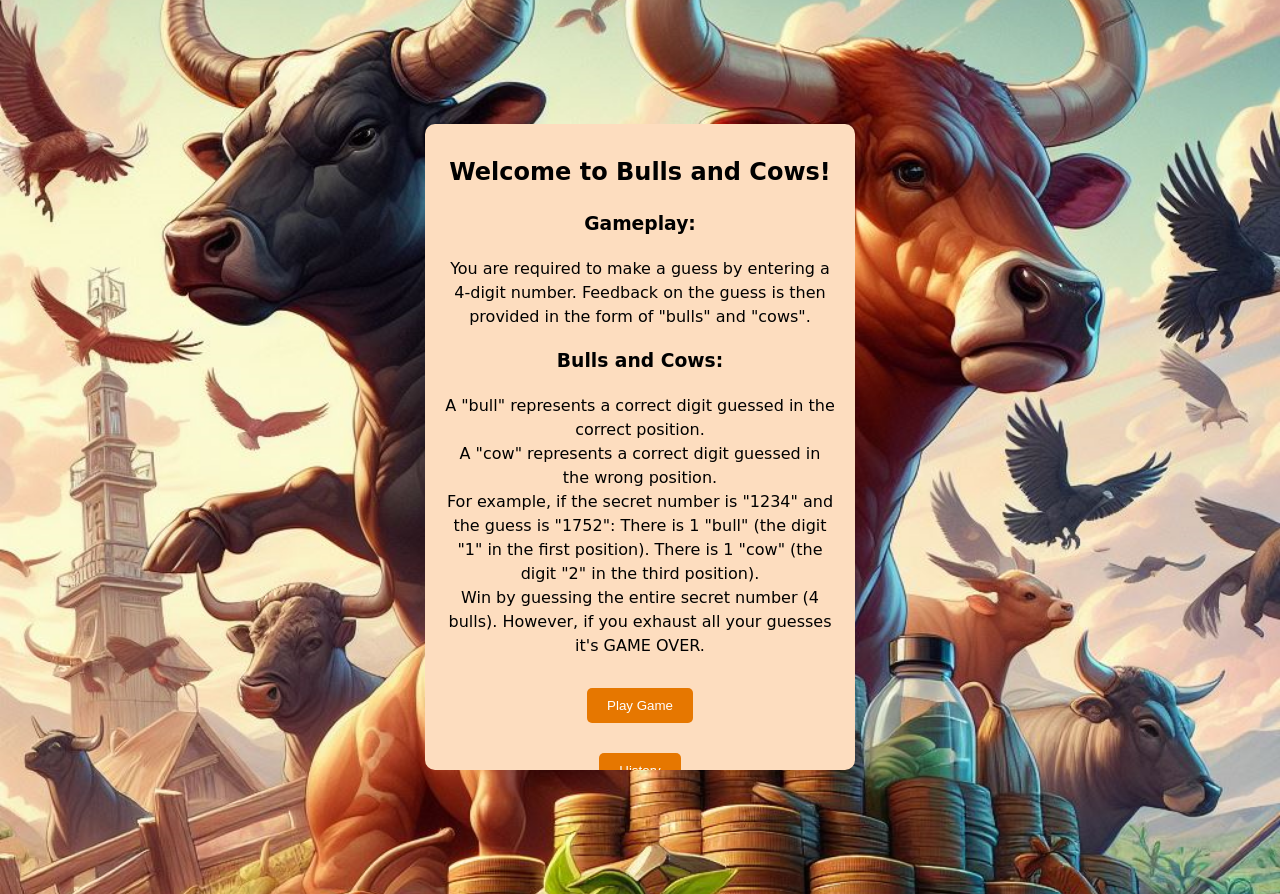
After one commit to DeepthiValachery/BullsAndCows, a Flask app: template App/templates/welcome.html in a window 1280 px wide. The commit adds this page. Run offline with Flask 3, Linux system fonts and the light colour scheme; the template is opened without the code that fills it, so the values that code supplies are empty.

Commit message:
Updated index, added secret number function and inserted welcome screen.

```diff
--- a/App/models/user.py
+++ b/App/models/user.py
@@ -34,12 +34,12 @@ class CurrentGame(db.Model):
 
     def __init__(self, userID, secretNumber, attempts_left = 12, is_Won = False):
         self.userID = userID
-        self.secretNumber = secretNumber
+        self.secretNumber = self.secretNumber
         self.attempts_left = attempts_left
         self.is_Won = is_Won
 
     def is_game_over(self, guess):
-        if (guess == self.secretNumber ):
+        if (guess == self.secretNumber):
             return True
         return False
 
@@ -52,7 +52,6 @@ class CurrentGame(db.Model):
             elif guess[i] in self.secretNumber:
                 cows += 1
         return bulls, cows
-
 
 class UserGuesses(db.Model):
     guessID = db.Column(db.Integer,primary_key = True)
--- a/App/templates/game_play.html
+++ b/App/templates/game_play.html
@@ -13,8 +13,8 @@
       <h1>Bulls & Cows</h1>
       <a href="/leaderboard" class="button">View History</a>
     </div>
+    <div class="game-card">
 
-    <div class="game-card">
       <table>
         <thead>
           <tr>
--- /dev/null
+++ b/App/templates/welcome.html
@@ -0,0 +1,33 @@
+<!DOCTYPE html>
+<html>
+
+<head>
+	<title>Login</title>
+	<link rel="stylesheet" href="{{ url_for('static', filename='style.css') }}">
+</head>
+
+<body>
+	<div class="main" style="overflow-y: auto; max-height: 70vh;">
+			<h2>Welcome to Bulls and Cows!</h2>
+			<div>
+				<h3>Gameplay:</h3>
+				You are required to make a guess by entering a 4-digit number.
+				Feedback on the guess is then provided in the form of "bulls" and "cows".<br>
+				<h3>Bulls and Cows:</h3>
+				A "bull" represents a correct digit guessed in the correct position.<br>
+				A "cow" represents a correct digit guessed in the wrong position.<br>
+				For example, if the secret number is "1234" and the guess is "1752":
+				There is 1 "bull" (the digit "1" in the first position).
+				There is 1 "cow" (the digit "2" in the third position).<br>
+				Win by guessing the entire secret number (4 bulls).
+				However, if you exhaust all your guesses it's GAME OVER.<br>
+			</div>
+			<div class="wrap">
+			<button type="button" class="login-button" onclick="window.location.href='/game'">Play Game</button>
+			</div>
+			<div class="wrap">
+			<button type="button" class="login-button" onclick="window.location.href='/leaderboard'">History</button>
+			</div>
+	</div>
+</body>
+</html>
--- a/App/views/auth.py
+++ b/App/views/auth.py
@@ -1,7 +1,7 @@
 from flask import Blueprint, render_template, jsonify, request, flash, send_from_directory, flash, redirect, url_for
 from flask_jwt_extended import jwt_required, current_user, unset_jwt_cookies, set_access_cookies
+from.index import index_views
 
-from.index import index_views
 
 from App.controllers import (
     login,
@@ -48,7 +48,7 @@ def login_action():
     else:
         flash('Login Successful')
         set_access_cookies(response, token)
-        return render_template("game_play.html")
+        return render_template("welcome.html")
 
 # @auth_views.route('/logout', methods=['GET'])
 # def logout_action():
```
Also changed, not shown: App/views/index.py (+20 -2 lines), App/templates/login.html (line endings or trailing spaces).
